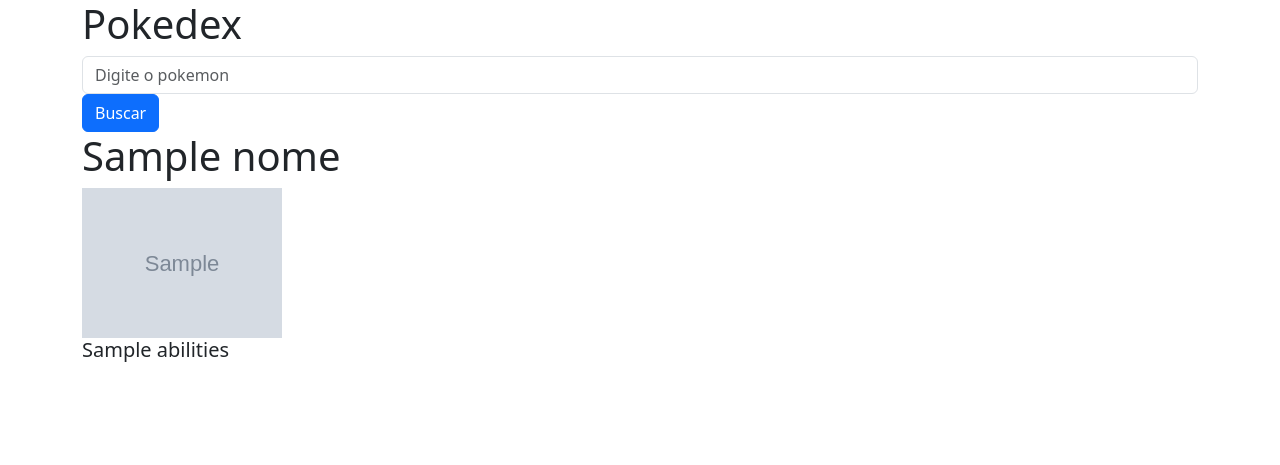
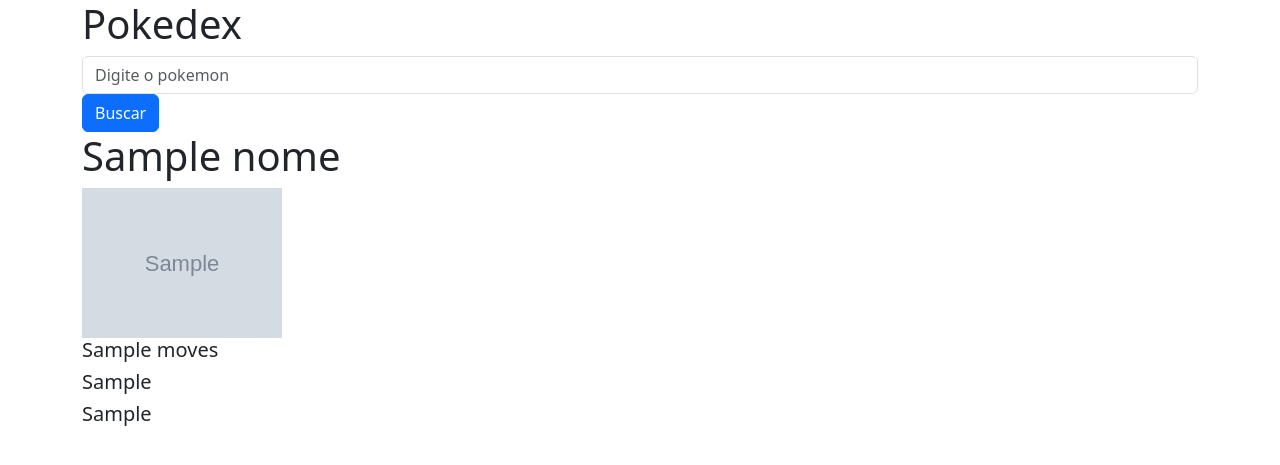
Before and after one commit to williamrx777/Pokedex, a Flask app: template templates/index.html in a window 1280 px wide. Shown: the top 465 px of the page. Run offline with Flask 2, Linux system fonts and the light colour scheme; the template is opened without the code that fills it: most values are stand-ins (such as "Sample title", 1, 10 or a date in 2020); grey boxes marked "Sample" are stand-in pictures.

Commit message:
adicionamento de moves e habilidades

```diff
--- a/app.py
+++ b/app.py
@@ -10,19 +10,26 @@ def index():
     return render_template('index.html')
 @app.route('/buscar', methods=['GET','POST'])
 def pokedex():
-    pokedex = Pokedex(request.form['nome'].lower(),"")
+    pokedex = Pokedex(request.form['nome'],['foto'],['moves'],['habilidade1'],['habilidade2'])
     try:
         res = json.loads(requests.get(f"https://pokeapi.co/api/v2/pokemon/{pokedex.nome}").text)
-        resposta = res['sprites']
-        resposta = resposta['front_default']
+        resposta = res['sprites']['front_default']
+        moves = res['moves'][0]['move']['name']
+        habilidade1 = res['abilities'][0]['ability']['name']
+        habilidade2 = res['abilities'][1]['ability']['name']
         pokedex.foto = resposta
-
+        pokedex.moves = moves
+        pokedex.habilidade1 = habilidade1
+        pokedex.habilidade2 = habilidade2
     except:
         return "pokemon não encontrado "
 
     return render_template('index.html',
     foto = pokedex.foto,
-    nome = pokedex.nome
+    nome = pokedex.nome,
+    moves = pokedex.moves,
+    habilidade1 = pokedex.habilidade1,
+    habilidade2 = pokedex.habilidade2,
     )
-if __name__=='__name__':
-    app.run(Debug=True)
+if __name__=='__main__':
+    app.run(debug=True)
--- a/models/pokedex.py
+++ b/models/pokedex.py
@@ -1,4 +1,7 @@
 class Pokedex:
-    def __init__(self,nome,foto):
+    def __init__(self,nome,foto,moves,habilidade1,habilidade2):
         self.nome=nome
         self.foto=foto
+        self.moves=moves
+        self.habilidade1=habilidade1
+        self.habilidade2=habilidade2
--- a/templates/base.html
+++ b/templates/base.html
@@ -5,10 +5,12 @@
     <meta http-equiv="X-UA-Compatible" content="IE=edge">
     <meta name="viewport" content="width=device-width, initial-scale=1.0">
     <link href="https://cdn.jsdelivr.net/npm/bootstrap@5.3.0-alpha1/dist/css/bootstrap.min.css" rel="stylesheet" integrity="sha384-GLhlTQ8iRABdZLl6O3oVMWSktQOp6b7In1Zl3/Jr59b6EGGoI1aFkw7cmDA6j6gD" crossorigin="anonymous">
+    <link rel="stylesheet" href="/static/style.css">
     <title>Pokedex</title>
 </head>
 <body>
     {% block content %}
     {% endblock %}
+    <script src="/static/main.js"></script>
 </body>
 </html>
--- a/templates/index.html
+++ b/templates/index.html
@@ -8,7 +8,9 @@
             <button class="btn btn-primary" type="submit" value="submit">Buscar</button>
             <h1 class="h1">{{nome}}</h1>
             <img src="{{foto}}" width="200px">
-            <h5 class="h5">{{abilities}}</h5>
+            <h5 class="h5">{{moves}}</h5>
+            <h5 class="h5">{{habilidade1}}</h5>
+            <h5 class="h5">{{habilidade2}}</h5>
         </form>
     </div>
 {% endblock %}
```
